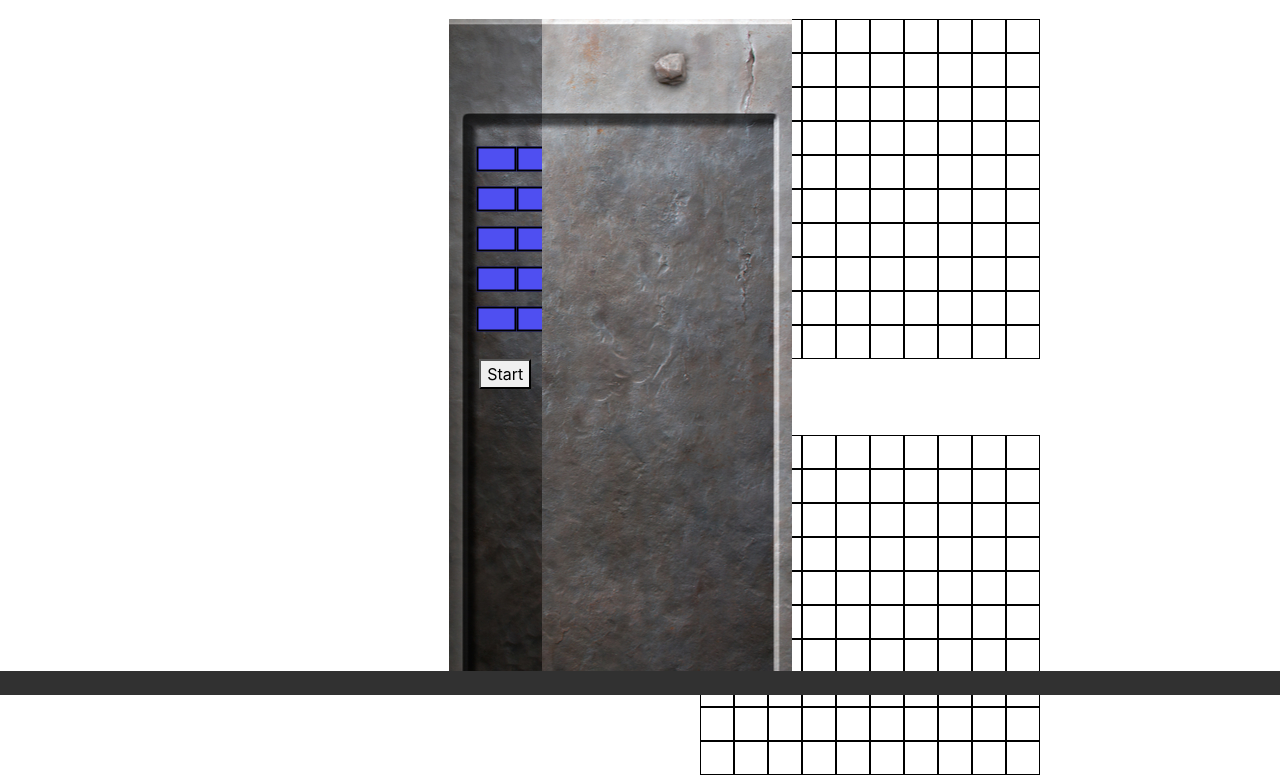
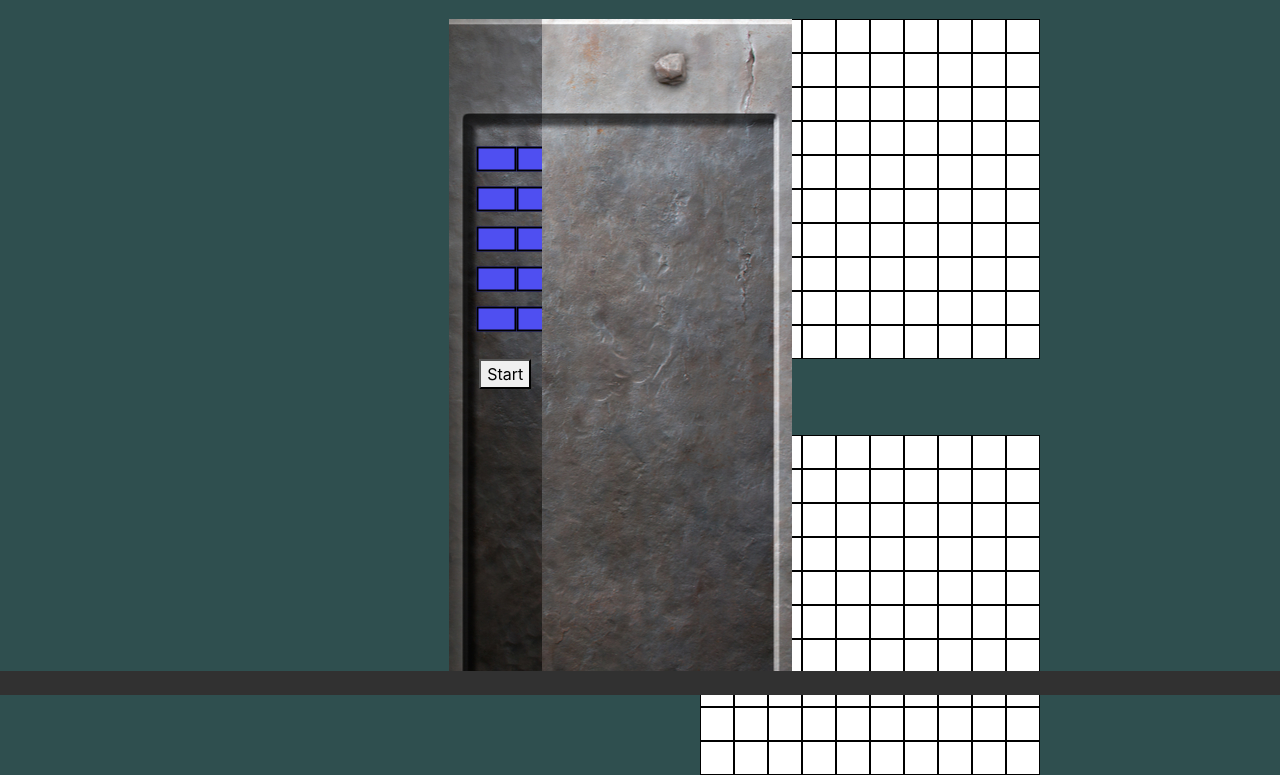
Before and after one commit to c0dezer019/Battleship, a plain HTML site: page index.html in a window 1280 px wide. Shown: the part 105-880 px from the top of the page. Drawn offline with nearby package versions, Linux system fonts and the light colour scheme.

Commit message:
Fixed background issue.

```diff
--- a/css/style.css
+++ b/css/style.css
@@ -1,5 +1,5 @@
 body {
-    background-color: darkslategray;
+    background-color: darkslategray !important;
     font-family: 'Times New Roman', Times, serif;
 }
 header {
```
